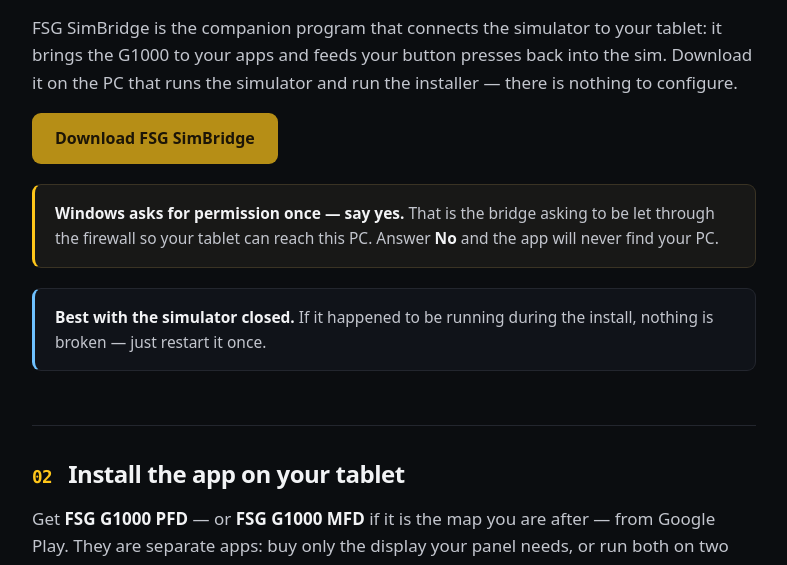
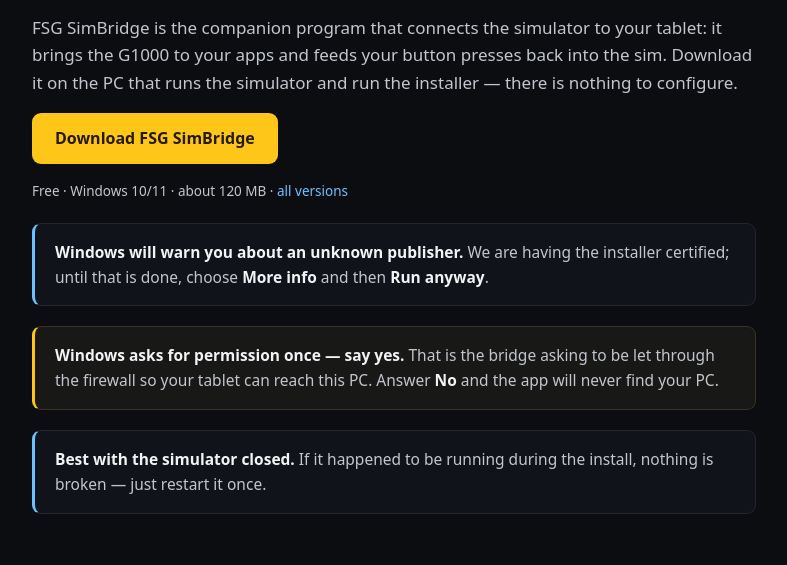
Before and after one commit to chyzy/FSG-Website, a plain HTML site: page setup/index.html in a window 1280 px wide. Shown: the part 838-1403 px from the top of the page, without its empty margins (246-1033 px from the left). Drawn offline with Linux system fonts and the light colour scheme.

Commit message:
ready setup

```diff
--- a/setup/index.html
+++ b/setup/index.html
@@ -72,11 +72,26 @@
           nothing to configure.
         </p>
         <p>
-          <!-- TODO przed startem: podmienić na <a class="btn btn-primary" href="…"> z docelowym
-               adresem pobierania (GitHub Releases / CDN). Opis kroku zakłada FINALNY instalator
-               (Velopack + hook Community) — zweryfikować te zdania na gotowej paczce. -->
-          <span class="btn btn-primary is-soon">Download FSG SimBridge</span>
+          <!-- Adres STAŁY: /releases/latest/download/ zawsze wskazuje najnowsze wydanie,
+               więc nie trzeba go ruszać przy kolejnych wersjach. Zmierzone 2026-08-17:
+               HTTP 206, bytes 0-0/126606223 po przekierowaniu na serwery załączników.
+               Nazwa pliku MUSI zgadzać się z tym, co produkuje vpk pack (build-release.ps1). -->
+          <a class="btn btn-primary"
+             href="https://github.com/chyzy/FSG-SimBridge/releases/latest/download/FsgSimBridge-win-Setup.exe">
+            Download FSG SimBridge
+          </a>
         </p>
+        <p class="fineprint">
+          Free · Windows 10/11 · about 120 MB ·
+          <a href="https://github.com/chyzy/FSG-SimBridge/releases">all versions</a>
+        </p>
+        <!-- DO USUNIĘCIA, gdy paczka będzie podpisana (Azure Trusted Signing). Dopóki nie jest,
+             SmartScreen blokuje uruchomienie i bez tego akapitu ludzie uznają instalator za
+             złośliwy i zrezygnują — patrz checklista w README. -->
+        <div class="callout">
+          <b>Windows will warn you about an unknown publisher.</b> We are having the installer
+          certified; until that is done, choose <b>More info</b> and then <b>Run anyway</b>.
+        </div>
         <div class="callout warn">
           <b>Windows asks for permission once — say yes.</b> That is the bridge asking to be
           let through the firewall so your tablet can reach this PC. Answer <b>No</b> and the
```
Also changed, not shown: 1 other file.
